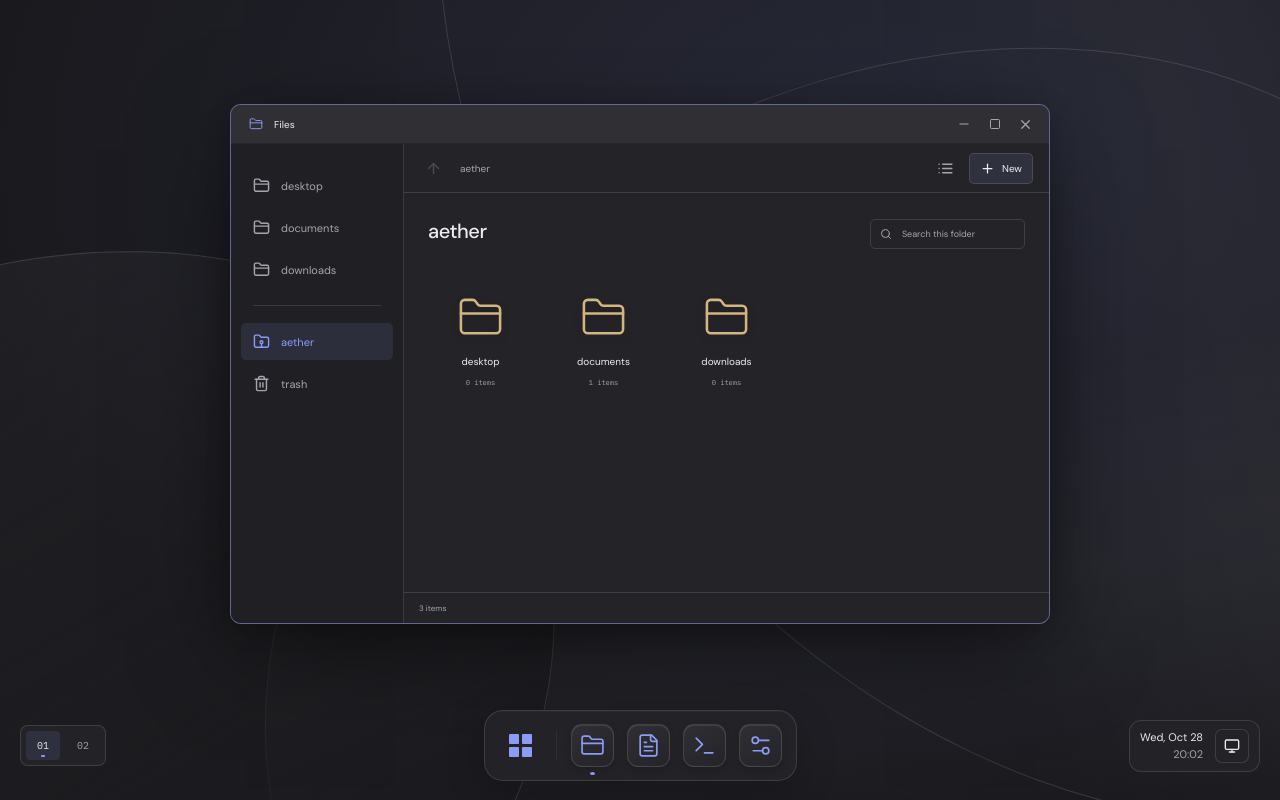
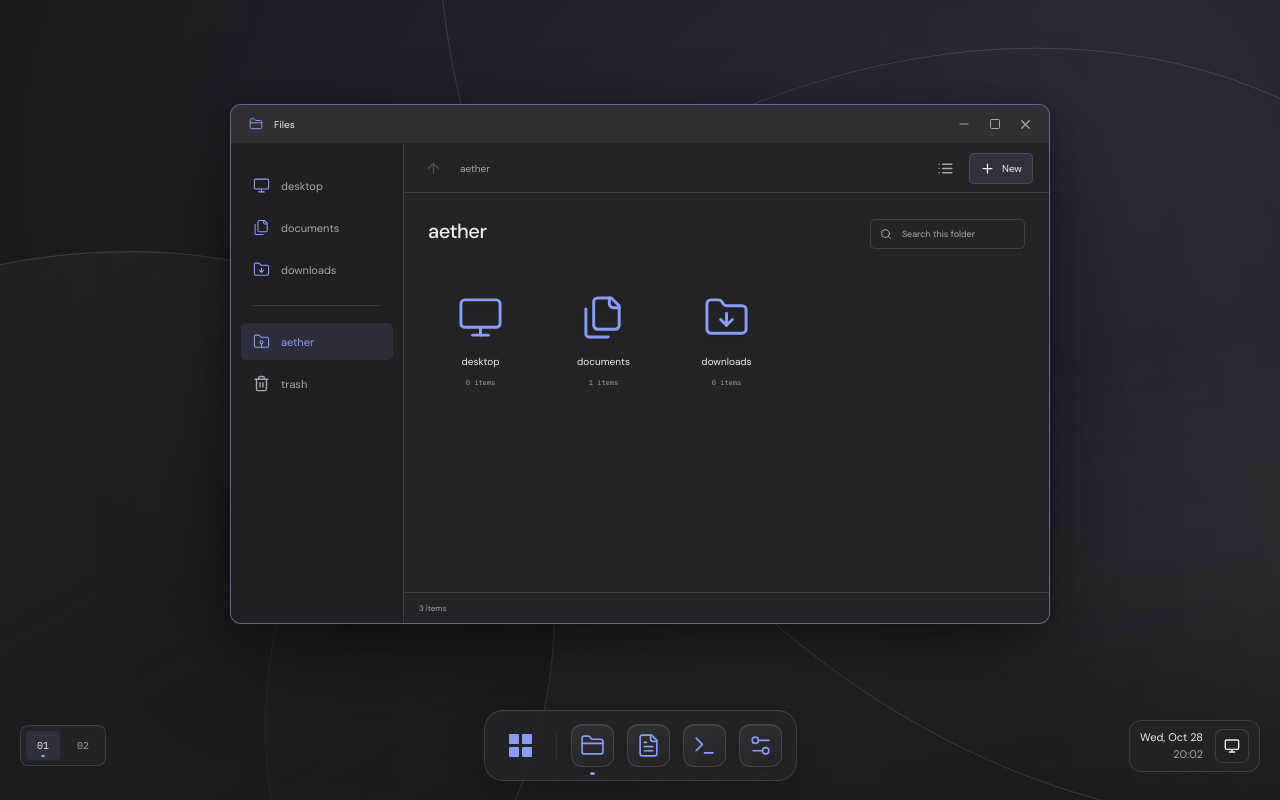
Before and after one commit to xkintaro/AetherOS, a Next.js app: page / in a window 1280 px wide. Both pictures are taken after a click on the button "Files". Built offline with nearby package versions, Linux system fonts and the light colour scheme.

Commit message:
Add distinct system folder icons

```diff
--- a/src/app/globals.css
+++ b/src/app/globals.css
@@ -912,6 +912,9 @@ p {
 .file-folder {
   color: var(--folder);
   filter: drop-shadow(0 3px 4px #0002);
+}
+.system-folder-icon {
+  color: var(--accent-text);
 }
 .file-document {
   color: var(--text);
--- /dev/null
+++ b/src/components/file-icon.tsx
@@ -0,0 +1,50 @@
+import {
+  FileText,
+  Files,
+  FolderClosed,
+  FolderDown,
+  FolderRoot,
+  Monitor,
+  type LucideIcon,
+} from "lucide-react";
+import {
+  DESKTOP_ID,
+  DOCUMENTS_ID,
+  DOWNLOADS_ID,
+  ROOT_ID,
+  type VFile,
+} from "@/lib/filesystem";
+
+const systemFolderIcons: Record<string, LucideIcon> = {
+  [DESKTOP_ID]: Monitor,
+  [DOCUMENTS_ID]: Files,
+  [DOWNLOADS_ID]: FolderDown,
+};
+
+export function FileIcon({
+  file,
+  size = 24,
+  strokeWidth = 1.5,
+}: {
+  file: Pick<VFile, "id" | "kind">;
+  size?: number;
+  strokeWidth?: number;
+}) {
+  const systemIcon =
+    file.kind === "folder" ? systemFolderIcons[file.id] : undefined;
+  const Icon =
+    systemIcon ??
+    (file.id === ROOT_ID
+      ? FolderRoot
+      : file.kind === "folder"
+        ? FolderClosed
+        : FileText);
+  return (
+    <Icon
+      size={size}
+      strokeWidth={systemIcon ? 1.5 : strokeWidth}
+      className={systemIcon ? "system-folder-icon" : undefined}
+      aria-hidden="true"
+    />
+  );
+}
--- a/src/components/file-item.tsx
+++ b/src/components/file-item.tsx
@@ -1,7 +1,7 @@
 "use client";
 import { useEffect, useRef } from "react";
-import { FolderClosed, FileText, FolderRoot } from "lucide-react";
-import { childrenOf, isProtected, ROOT_ID, type VFile } from "@/lib/filesystem";
+import { childrenOf, isProtected, type VFile } from "@/lib/filesystem";
+import { FileIcon } from "./file-icon";
 import { useOS } from "@/lib/store";
 import { endFileDrag, startFileDrag, useFileDrop } from "./file-drag";
 
@@ -49,12 +49,6 @@ export function FileItem({
   const files = useOS((state) => state.files);
   const cut = useOS((state) => state.cutFileId === file.id);
   const drop = useFileDrop(!trashed && file.kind === "folder" ? file.id : null);
-  const Icon =
-    file.id === ROOT_ID
-      ? FolderRoot
-      : file.kind === "folder"
-        ? FolderClosed
-        : FileText;
   const small = view === "list";
   const Container = rename ? "div" : "button";
   return (
@@ -65,7 +59,7 @@ export function FileItem({
       style={style}
       className={`file-entry ${selected ? "file-selected" : ""} ${drop.highlighted ? "file-drop-target" : ""} ${cut ? "file-cut" : ""} ${rename ? "file-renaming" : ""}`}
       aria-label={file.name}
-      title={file.name}
+      title={isProtected(file.id) ? `${file.name} (System folder)` : file.name}
       aria-pressed={rename ? undefined : selected}
       draggable={!rename && !trashed && !isProtected(file.id)}
       onDragStart={(event) => startFileDrag(event, file)}
@@ -89,7 +83,8 @@ export function FileItem({
       <span
         className={file.kind === "folder" ? "file-folder" : "file-document"}
       >
-        <Icon
+        <FileIcon
+          file={file}
           size={
             small
               ? 20
@@ -161,14 +156,13 @@ export function FolderShortcut({
   const file = useOS((state) => state.files.find((file) => file.id === id));
   const drop = useFileDrop(id);
   if (!file) return null;
-  const Icon = id === ROOT_ID ? FolderRoot : FolderClosed;
   return (
     <button
       className={`${id === current ? "selected" : ""} ${drop.highlighted ? "file-drop-target" : ""}`}
       onClick={() => onNavigate(id)}
       {...drop.handlers}
     >
-      <Icon size={17} />
+      <FileIcon file={file} size={17} />
       {file.name}
     </button>
   );
```
Also changed, not shown: 1 other file (tests, documents, lock files or other folders).
